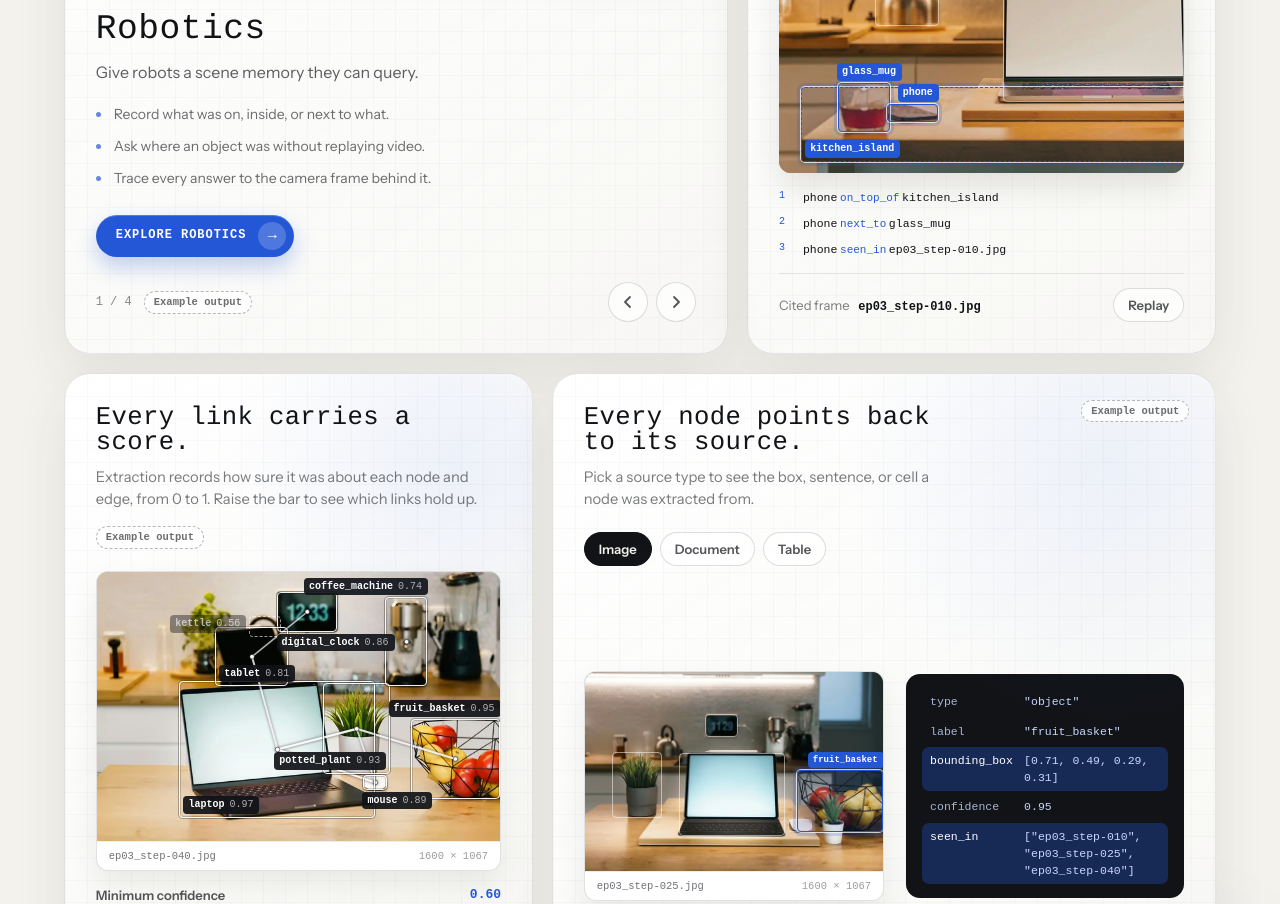
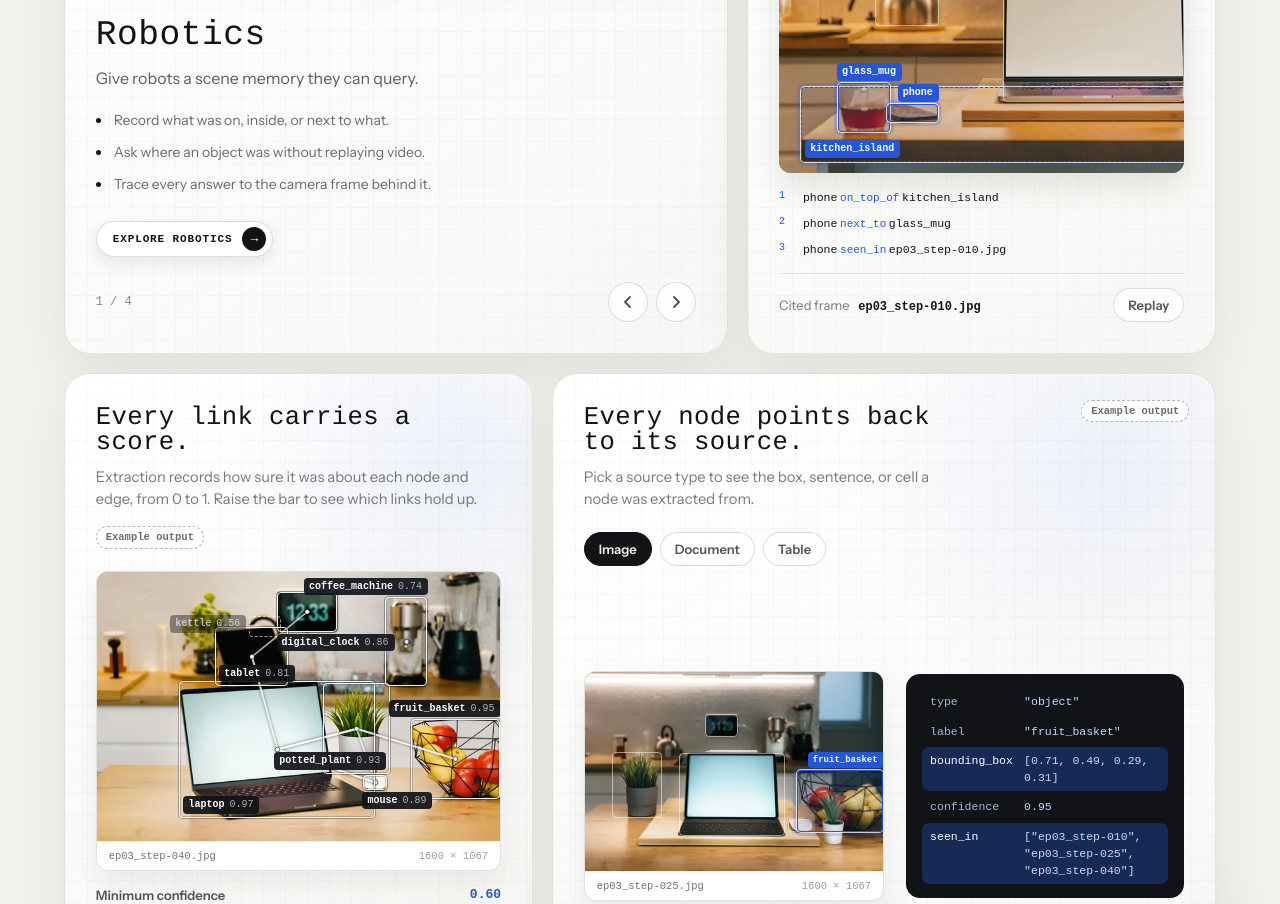
Before and after one commit to OpenGraphAI/opengraph_better_frontend, a website built with Vite: page frontend_website/index.html in a window 1280 px wide. Shown: the part 3150-4054 px from the top of the page. Built offline with nearby package versions, Linux system fonts and the light colour scheme; some packages are replaced by stand-ins of ours; a web font is replaced by a local one.

Commit message:
feat(site): white compact use-case link, black bullets, drop carousel example tag

```diff
--- a/frontend_website/index.html
+++ b/frontend_website/index.html
@@ -357,7 +357,6 @@
             <div class="use-case-controls">
               <div class="use-case-meta">
                 <p class="use-case-count" aria-hidden="true"><span data-use-case-current>1</span> / <span data-use-case-total>4</span></p>
-                <p class="example-tag">Example output</p>
               </div>
               <p class="visually-hidden" aria-live="polite" data-use-case-status></p>
               <div class="use-case-nav" role="group" aria-label="Use cases">
--- a/frontend_website/src/bento.css
+++ b/frontend_website/src/bento.css
@@ -218,7 +218,7 @@
 
 .use-case-copy ul { display: grid; gap: 11px; margin: 0; padding: 0; list-style: none; }
 .use-case-copy li { position: relative; padding-left: 18px; color: rgb(var(--ground-ink-rgb) / 0.62); font-size: 14px; line-height: 1.5; }
-.use-case-copy li::before { position: absolute; top: 8px; left: 0; width: 5px; height: 5px; border-radius: 50%; background: rgb(var(--signal-rgb) / 0.7); content: ""; }
+.use-case-copy li::before { position: absolute; top: 8px; left: 0; width: 5px; height: 5px; border-radius: 50%; background: var(--ground-ink); content: ""; }
 
 .use-case-link {
   display: inline-flex;
@@ -226,37 +226,39 @@
   margin-top: 6px;
   align-items: center;
   align-self: flex-start;
-  gap: 12px;
-  padding: 7px 8px 7px 20px;
+  gap: 10px;
+  padding: 5px 6px 5px 16px;
+  border: 1px solid rgb(var(--ground-ink-rgb) / 0.14);
   border-radius: 999px;
-  color: var(--signal-contrast);
-  background: var(--signal);
-  box-shadow: 0 10px 22px rgb(var(--signal-rgb) / 0.28), inset 0 1px 0 rgba(255, 255, 255, 0.22);
+  color: var(--ground-ink);
+  background: #fff;
+  box-shadow: 0 6px 16px rgb(var(--shadow-rgb) / 0.1);
   font-family: var(--mono);
-  font-size: 12px;
+  font-size: 11px;
   font-weight: 700;
   letter-spacing: 0.08em;
   line-height: 1.3;
   text-decoration: none;
   text-transform: uppercase;
-  transition: transform 160ms ease, box-shadow 160ms ease;
+  transition: transform 160ms ease, box-shadow 160ms ease, border-color 160ms ease;
 }
 
 .use-case-link::after {
   display: grid;
   flex: none;
-  width: 28px;
-  height: 28px;
+  width: 24px;
+  height: 24px;
   place-items: center;
   border-radius: 50%;
-  background: rgba(255, 255, 255, 0.2);
+  color: #fff;
+  background: var(--ground-ink);
   content: "→";
-  font-size: 15px;
+  font-size: 13px;
   letter-spacing: 0;
   transition: transform 160ms ease;
 }
 
-.use-case-link:hover { transform: translateY(-1px); box-shadow: 0 14px 28px rgb(var(--signal-rgb) / 0.36), inset 0 1px 0 rgba(255, 255, 255, 0.22); }
+.use-case-link:hover { transform: translateY(-1px); border-color: rgb(var(--ground-ink-rgb) / 0.3); box-shadow: 0 10px 22px rgb(var(--shadow-rgb) / 0.16); }
 .use-case-link:hover::after,
 .use-case-link:focus-visible::after { transform: translateX(3px); }
 .use-case-link:focus-visible { outline: 2px solid var(--signal); outline-offset: 3px; }
```
